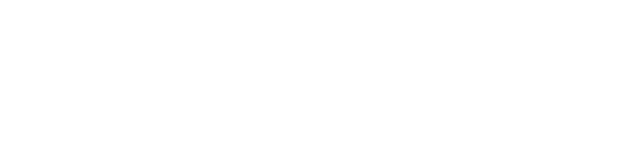
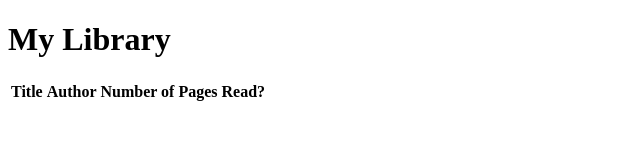
Before and after one commit to RenoldThomas/Library, a plain HTML site: page index.html in a window 1280 px wide. Shown: the whole page, without its empty margins (0-640 px from the left). Drawn offline with Linux system fonts and the light colour scheme.

Commit message:
Create a table to display content
I created a table so that I can use javascript to append to the table
to display the content of each of the books.

```diff
--- a/index.html
+++ b/index.html
@@ -7,8 +7,18 @@
     <title>Library</title>
 </head>
 <body>
+    <h1>My Library</h1>
+
+    <table class="library">
+        <tr>
+            <th>Title</th>
+            <th>Author</th>
+            <th>Number of Pages</th>
+            <th>Read?</th>
+        </tr>
+    </table>
+
 
 </body>
-
 <script src="script.js"></script>
 </html>
```
